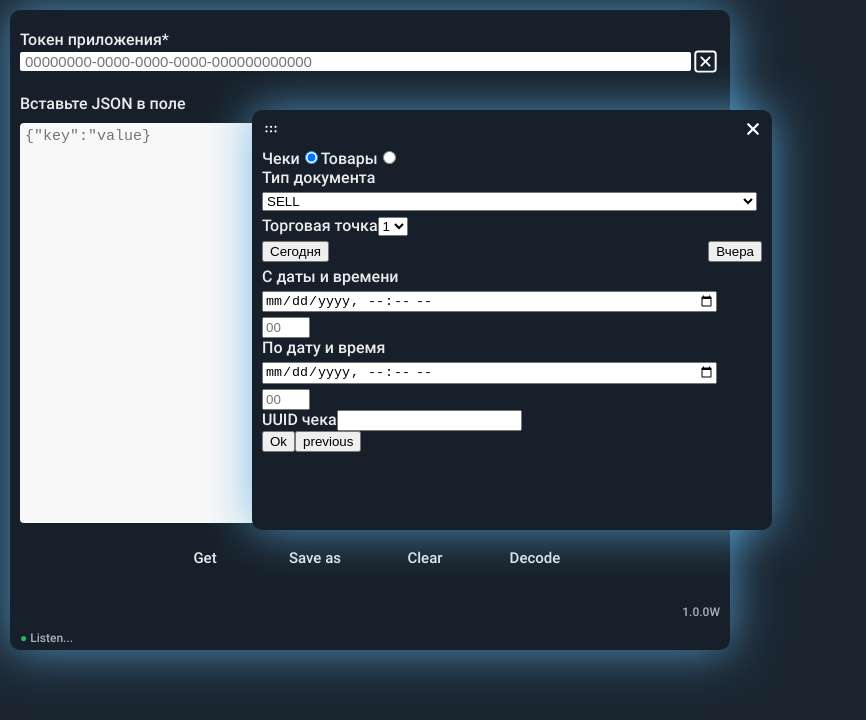
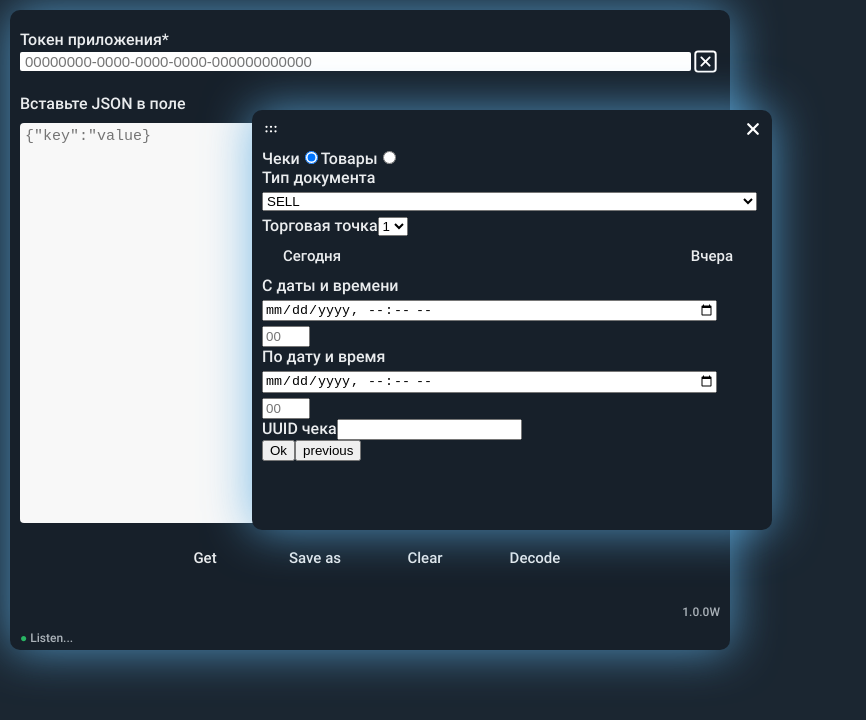
Before and after one commit to FirstEncounter3/GR3, a React app: page / in a window 1280 px wide. Both pictures are taken after a click on the button "Get". Shown: the top 720 px of the page, without its empty margins (0-866 px from the left). Built offline with nearby package versions, Linux system fonts and the light colour scheme.

Commit message:
add tooltip

```diff
--- a/src/components/ModalFastTimeButtons/ModalFastTimeButtons.jsx
+++ b/src/components/ModalFastTimeButtons/ModalFastTimeButtons.jsx
@@ -5,8 +5,8 @@ import './ModalFastTimeButtons.css'
 const ModalFastTimeButtons = () => {
     return (
         <div className='fast-date-buttons-wrapper'>
-            <button className='fast-date-button'>Сегодня</button>
-            <button className='fast-date-button'>Вчера</button>
+            <button className='buttons' title='Установить сегодняшнюю дату'>Сегодня</button>
+            <button className='buttons' title='Установить вчерашнюю дату'>Вчера</button>
         </div>
     )
 }
```
